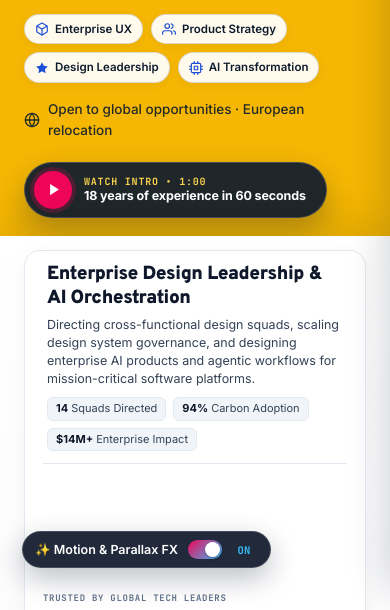
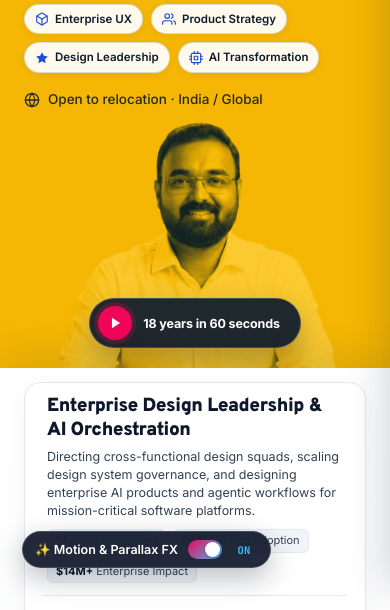
Before and after one commit to vrbberaj/resume-code, a website: page index.html in a window 390 px wide. Shown: the part 254-864 px from the top of the page. Drawn offline with Linux system fonts and the light colour scheme.

Commit message:
Replace 3-pose yellow masthead with single full-height portrait, move compact play pill to chest, and update relocation line

```diff
--- a/index.html
+++ b/index.html
@@ -668,10 +668,10 @@
       z-index: 1;
       background-color: #F5B703;
       display: flex;
-      align-items: center;
+      align-items: stretch;
       box-sizing: border-box;
       overflow: hidden;
-      padding: 28px 0;
+      padding: 0;
     }
 
     .masthead-contents {
@@ -683,10 +683,10 @@
       position: relative;
       z-index: 3;
       display: flex;
-      align-items: center;
+      align-items: stretch;
       justify-content: space-between;
-      gap: 32px;
-      min-height: calc(var(--masthead-height) - 56px);
+      gap: 24px;
+      min-height: var(--masthead-height);
     }
 
     .masthead-text {
@@ -694,6 +694,10 @@
       position: relative;
       z-index: 4;
       flex: 1 1 auto;
+      display: flex;
+      flex-direction: column;
+      justify-content: center;
+      padding: 28px 0;
     }
 
     /* 1. Accent Line + 18+ Years of Experience */
@@ -773,7 +777,7 @@
       flex-shrink: 0;
     }
 
-    /* 5. Globe + Global / European Relocation Line */
+    /* 5. Globe + India / Global Relocation Line */
     .masthead-reloc {
       display: inline-flex;
       align-items: center;
@@ -792,15 +796,31 @@
       flex-shrink: 0;
     }
 
-    /* Background Right-Side Portrait Visual */
+    /* Right-Side Full-Height Single Portrait & Chest-Level Interactive Video Stage */
+    .masthead-right-stage {
+      position: relative;
+      z-index: 5;
+      flex: 0 0 510px;
+      height: var(--masthead-height);
+      min-height: var(--masthead-height);
+      display: flex;
+      align-items: flex-end;
+      justify-content: center;
+      padding-bottom: 34px;
+      box-sizing: border-box;
+    }
+
+    .masthead.is-playing-video .masthead-right-stage {
+      align-items: center;
+      padding-bottom: 0;
+    }
+
     .masthead-visual {
       position: absolute;
-      right: 0;
-      bottom: 0;
-      height: 100%;
+      inset: 0;
       display: flex;
       align-items: flex-end;
-      justify-content: flex-end;
+      justify-content: center;
       pointer-events: none;
       z-index: 1;
       transition: opacity 0.45s cubic-bezier(0.16, 1, 0.3, 1),
@@ -808,23 +828,12 @@
                   filter 0.45s ease;
     }
 
-    /* Smooth yellow blend on left edge of portrait so left text stays crisp */
-    .masthead-visual::before {
-      content: "";
-      position: absolute;
-      inset: 0;
-      background: linear-gradient(90deg, #F5B703 0%, rgba(245, 183, 3, 0.72) 14%, rgba(245, 183, 3, 0) 34%);
-      z-index: 2;
-      pointer-events: none;
-    }
-
     .masthead-photo {
-      height: 84%;
+      height: 100%;
       width: auto;
-      max-width: min(760px, 50vw);
-      max-height: 335px;
+      max-width: none;
       object-fit: contain;
-      object-position: right bottom;
+      object-position: center bottom;
       display: block;
     }
 
@@ -834,28 +843,19 @@
       transform: scale(1.03);
     }
 
-    /* Right-Side Interactive Trigger & Morphing Video Stage */
-    .masthead-right-stage {
+    .masthead-play-trigger {
       position: relative;
-      z-index: 5;
-      flex: 0 0 480px;
-      min-height: 270px;
-      display: flex;
-      align-items: flex-end;
-      justify-content: flex-end;
-    }
-
-    .masthead-play-trigger {
+      z-index: 4;
       display: inline-flex;
       align-items: center;
-      gap: 12px;
+      gap: 11px;
       background: rgba(13, 27, 46, 0.92);
       backdrop-filter: blur(10px);
       -webkit-backdrop-filter: blur(10px);
       color: #FFFFFF;
       border: 1px solid rgba(255, 255, 255, 0.18);
       border-radius: 999px;
-      padding: 8px 20px 8px 9px;
+      padding: 7px 20px 7px 8px;
       cursor: pointer;
       box-shadow: 0 12px 28px rgba(13, 27, 46, 0.28);
       transition: transform 0.22s cubic-bezier(0.16, 1, 0.3, 1),
@@ -864,7 +864,6 @@
                   opacity 0.25s ease;
       font-family: var(--font-body);
       text-align: left;
-      margin-bottom: -6px;
     }
 
     .masthead-play-trigger:hover {
@@ -874,8 +873,8 @@
     }
 
     .masthead-play-icon {
-      width: 38px;
-      height: 38px;
+      width: 34px;
+      height: 34px;
       border-radius: 50%;
       background: var(--primary-accent, #F00658);
       color: #FFFFFF;
@@ -892,21 +891,6 @@
       box-shadow: 0 0 0 6px rgba(240, 6, 88, 0.32);
     }
 
-    .masthead-play-label-wrap {
-      display: flex;
-      flex-direction: column;
-      line-height: 1.22;
-    }
-
-    .masthead-play-kicker {
-      font-family: var(--font-code);
-      font-size: 10px;
-      font-weight: 700;
-      text-transform: uppercase;
-      letter-spacing: 0.08em;
-      color: #FCD34D;
-    }
-
     .masthead-play-text {
       font-size: 13.5px;
       font-weight: 700;
@@ -927,6 +911,7 @@
       border-radius: 16px;
       overflow: hidden;
       position: relative;
+      z-index: 4;
       background: #0B0F19;
       box-shadow: 0 20px 44px rgba(13, 27, 46, 0.36);
       border: 2px solid rgba(13, 27, 46, 0.22);
@@ -1006,32 +991,37 @@
       .masthead {
         position: relative;
         top: 0;
-        padding: 28px 0 24px;
+        padding: 24px 0 0;
       }
       .masthead-contents {
         flex-direction: column;
         align-items: flex-start;
-        gap: 20px;
+        gap: 8px;
         min-height: 0;
       }
       .masthead-text {
+        width: 100%;
+        min-width: 0;
         max-width: 100%;
+        padding: 0;
       }
       .masthead-right-stage {
         flex: 0 0 auto;
         width: 100%;
+        height: 290px;
+        min-height: 290px;
+        justify-content: center;
+        padding-bottom: 24px;
+      }
+      .masthead.is-playing-video .masthead-right-stage {
+        height: auto;
         min-height: 0;
-        justify-content: flex-start;
+        padding: 12px 0 24px;
       }
       .masthead-video-box {
         width: 100%;
         max-width: 480px;
       }
-      .masthead-photo {
-        height: 76%;
-        max-width: 48vw;
-        opacity: 0.35;
-      }
     }
 
     @media (max-width: 640px) {
@@ -1046,12 +1036,13 @@
         font-size: 11.5px;
         padding: 5px 10px;
       }
+      .masthead-right-stage {
+        height: 250px;
+        min-height: 250px;
+        padding-bottom: 20px;
+      }
       .masthead-play-text {
         font-size: 12.5px;
-        white-space: normal;
-      }
-      .masthead-photo {
-        display: none;
       }
     }
 
@@ -1126,20 +1117,21 @@
 
         <div class="masthead-reloc">
           <svg viewBox="0 0 24 24" fill="none" stroke="currentColor" stroke-width="1.9" stroke-linecap="round" stroke-linejoin="round" aria-hidden="true"><circle cx="12" cy="12" r="10"/><line x1="2" y1="12" x2="22" y2="12"/><path d="M12 2a15.3 15.3 0 0 1 4 10 15.3 15.3 0 0 1-4 10 15.3 15.3 0 0 1-4-10 15.3 15.3 0 0 1 4-10z"/></svg>
-          <span>Open to global opportunities &middot; European relocation</span>
+          <span>Open to relocation &middot; India / Global</span>
         </div>
       </div>
 
-      <!-- Right-Side Play Trigger (Morphs Background Portrait into Inline Video on Click) -->
+      <!-- Right-Side Full-Height Single Portrait & Chest-Level Play Trigger -->
       <div class="masthead-right-stage">
-        <button type="button" class="masthead-play-trigger" id="mastheadPlayBtn" aria-label="Play 60-second video introduction: 18 years of experience in 60 seconds">
+        <div class="masthead-visual" aria-hidden="true">
+          <img src="masthead-single.jpg" alt="Balaajee V.R. - Enterprise Product Design Leader" class="masthead-photo">
+        </div>
+
+        <button type="button" class="masthead-play-trigger" id="mastheadPlayBtn" aria-label="Play 60-second video introduction: 18 years in 60 seconds">
           <span class="masthead-play-icon" aria-hidden="true">
-            <svg width="15" height="15" viewBox="0 0 24 24" fill="currentColor" style="margin-left:2px;"><polygon points="5 3 19 12 5 21 5 3"/></svg>
+            <svg width="14" height="14" viewBox="0 0 24 24" fill="currentColor" style="margin-left:2px;"><polygon points="5 3 19 12 5 21 5 3"/></svg>
           </span>
-          <span class="masthead-play-label-wrap">
-            <span class="masthead-play-kicker">Watch Intro &bull; 1:00</span>
-            <span class="masthead-play-text">18 years of experience in 60 seconds</span>
-          </span>
+          <span class="masthead-play-text">18 years in 60 seconds</span>
         </button>
 
         <div class="masthead-video-box" id="mastheadVideoBox">
@@ -1154,10 +1146,6 @@
           </div>
         </div>
       </div>
-    </div>
-
-    <div class="masthead-visual" aria-hidden="true">
-      <img src="masthead-banner.jpg" alt="Balaajee V.R. - Enterprise Product Design Leader" class="masthead-photo">
     </div>
   </section>
 
```
Also changed, not shown: masthead-single.jpg (added).
